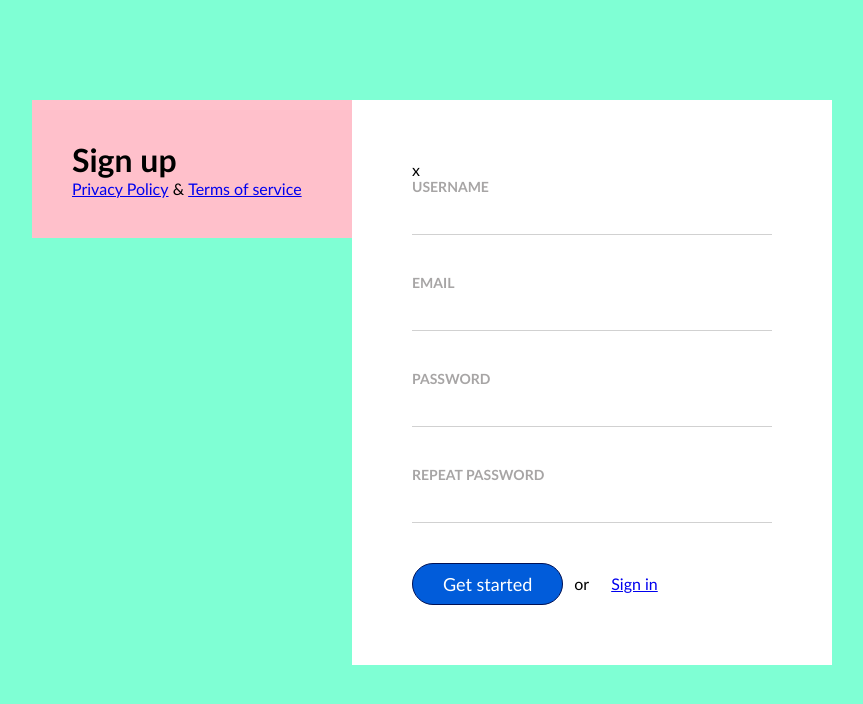
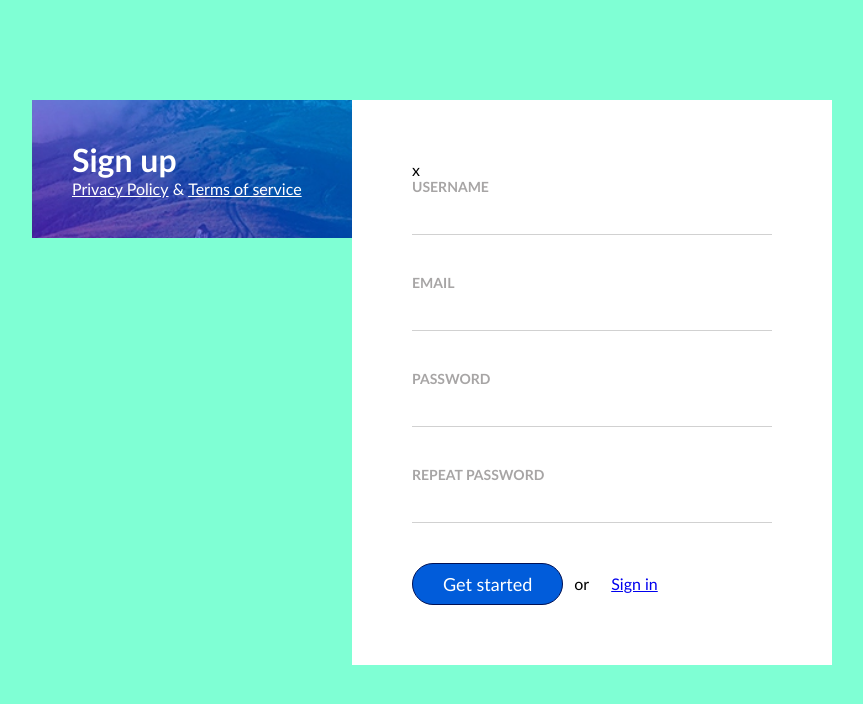
Before and after one commit to mantasram/5-sign-up, a plain HTML site: page index.html in a window 1280 px wide. Shown: the whole page, without its empty margins (208-1071 px from the left). Drawn offline with Linux system fonts and the light colour scheme.

Commit message:
background img

```diff
--- a/css/main.css
+++ b/css/main.css
@@ -23,22 +23,31 @@ body { background-color: aquamarine;
     padding: 40px;
     float: left;
     background-color: pink;
+    background-image: url(../img/hill.jpg);
+    background-size: cover;
+    background-position: center;
 
 }
 
+
 .main-title {
+    color: white;
 
 }
 
 .bottom-links {
+    color: white;
+
 
 }
 
 .bottom-links > a {
+    color: white;
 
 }
 
 .bottom-links > span {
+    color: white;
 
 }
 
```
Also changed, not shown: img/hill.jpg (added).
